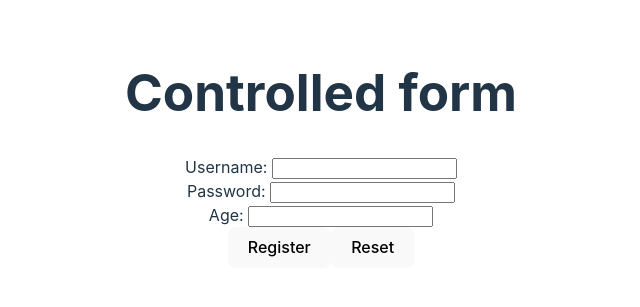
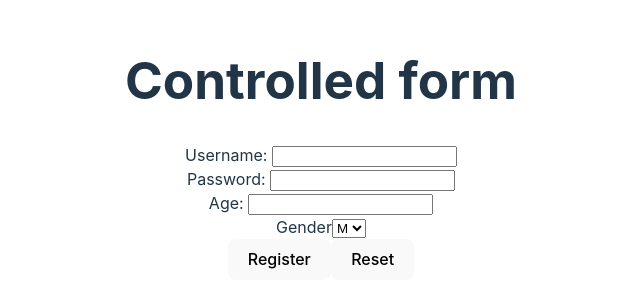
Before and after one commit to DafyYasenova/SoftUni-ReactJS-2023, a React (Vite) app in the folder Forms/: page / in a window 1280 px wide. Shown: the part 251-558 px from the top of the page, without its empty margins (319-959 px from the left). Built offline with nearby package versions, Linux system fonts and the light colour scheme.

Commit message:
controllled form with  common state

```diff
--- a/Forms/src/App.jsx
+++ b/Forms/src/App.jsx
@@ -1,14 +1,17 @@
 
 import './App.css'
+import ControlledFormCurrentWay from './components/ControlledFormCurrentWay'
 // import UncontrolledForm from './components/UncontrolledForm'
-import ControlledForm from './components/ControlledForm'
+//import ControlledForm from './components/ControlledForm'
 function App() {
 
 
   return (
     <>
       {/* <UncontrolledForm /> */}
-      <ControlledForm />
+      {/* <ControlledForm /> */}
+      <ControlledFormCurrentWay />
+
     </>
   )
 }
--- /dev/null
+++ b/Forms/src/components/ControlledFormCurrentWay.jsx
@@ -0,0 +1,65 @@
+import { useState } from "react"
+
+const formInitialState = {
+    username: '',
+    password: '',
+    age: '',
+    gender: 'm'
+}
+export default function ControlledFormCurrentWay() {
+
+    const [formState, setFormState] = useState(formInitialState);
+
+    const changeHandler = (e) => {
+
+        setFormState(state => ({
+            ...state,
+            [e.target.name]: e.target.value,
+
+        }))
+
+
+    }
+
+    const resetHandler = () => {
+        setFormState(formInitialState);
+    }
+
+    const submitHandler = () => {
+        console.log(formState)
+        resetHandler()
+    }
+
+    return (
+        <>
+            <h1>Controlled form</h1>
+
+            <form >
+                <div>
+                    <label htmlFor="username">Username: </label>
+                    <input type="text" name="username" id="username" value={formState.username} onChange={changeHandler} />
+                </div>
+                <div>
+                    <label htmlFor="password">Password: </label>
+                    <input type="password" name="password" id="password" value={formState.password} onChange={changeHandler} />
+                </div>
+                <div>
+                    <label htmlFor="age">Age: </label>
+                    <input type="number" name="age" id="age" value={formState.age} onChange={changeHandler} />
+                </div>
+                <div>
+                    <label htmlFor="gender">Gender</label>
+                    <select name="gender" id="gender" onChange={changeHandler}>
+                        <option value="f" selected={formState.gender === 'f'}>F</option>
+                        <option value="m" selected={formState.gender === 'm'}>M</option>
+                    </select>
+                </div>
+                <div>
+                    {/* <input type="submit" value="Register" /> */}
+                    <button type="button" onClick={submitHandler}>Register</button>
+                    <button type="button" onClick={resetHandler}>Reset</button>
+                </div>
+            </form>
+        </>
+    )
+}
```
